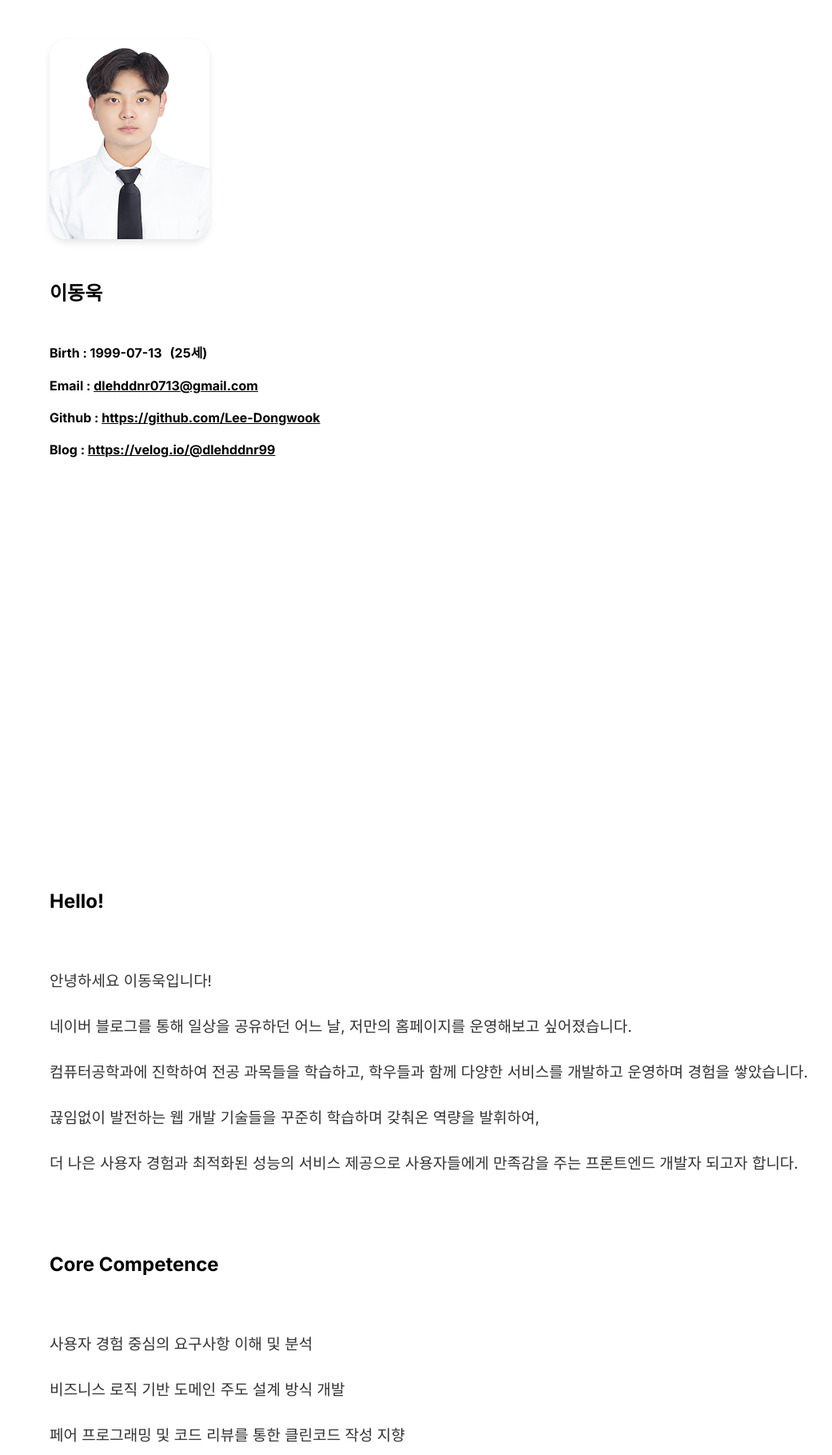
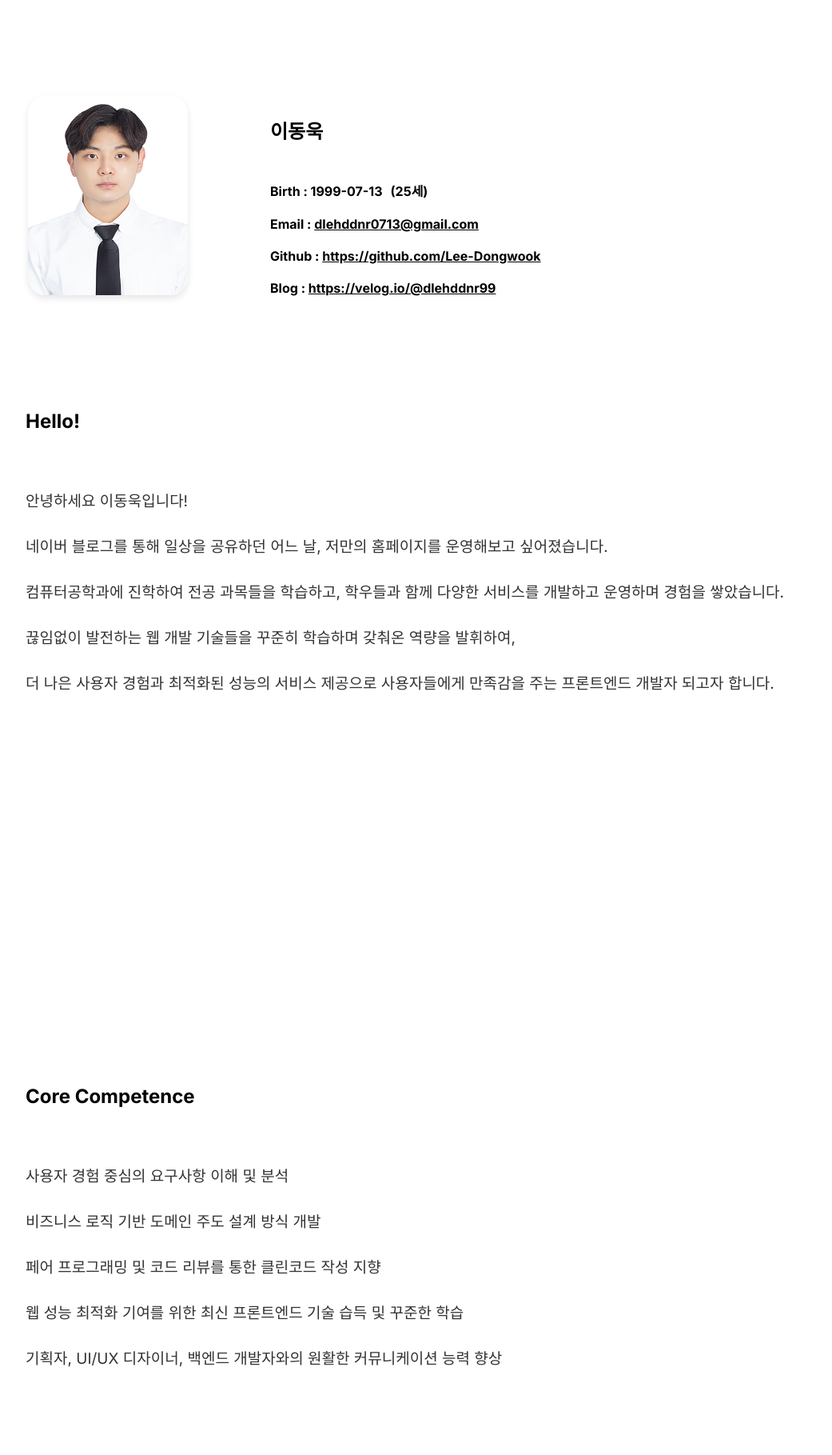
Before and after one commit to Lee-Dongwook/About-Me, a Next.js app in the folder profile/: page / in a window 1280 px wide. Shown: the part 341-2160 px from the top of the page at 80% size, without its empty margins (196-1237 px from the left). Built offline with nearby package versions, Linux system fonts and the light colour scheme.

Commit message:
fix : 메인 페이지 UI 수정 2024.01.15

```diff
--- a/profile/src/03-styles/introduce/index.ts
+++ b/profile/src/03-styles/introduce/index.ts
@@ -5,10 +5,10 @@ type CardContainerProps = {
 };
 
 export const IntroduceCardContainer = styled.div<CardContainerProps>`
-  padding: 250px;
+  padding: 220px;
   opacity: ${(props) => (props.animate ? 1 : 0)};
   transform: translateY(${(props) => (props.animate ? 0 : '150px')});
   transition:
-    opacity 5s ease,
+    opacity 5s ease-in-out,
     transform 5s ease;
 `;
--- a/profile/src/05-ui/basic/index.tsx
+++ b/profile/src/05-ui/basic/index.tsx
@@ -7,8 +7,13 @@ import type { BasicUiProps } from '@/05-ui/props.types';
 export const BasicComponent = ({ basicInfo }: BasicUiProps) => {
   return (
     <>
+      <table>
+        <tbody>
+          <tr>
+            <td>
               <BasicProfileImage src={my} width={200} height={250} alt='사진' />
-      <div>
+            </td>
+            <td style={{ padding: '100px' }}>
               <BasicName>{basicInfo.name}</BasicName>
               <br />
               <BasicDetails>
@@ -16,7 +21,8 @@ export const BasicComponent = ({ basicInfo }: BasicUiProps) => {
                 <span>({basicInfo.age}세)</span>
               </BasicDetails>
               <BasicDetails>
-          Email : <BasicLink href={`mailto:dlehddnr0713@gmail.com`}>{basicInfo.email}</BasicLink>
+                Email :{' '}
+                <BasicLink href={`mailto:dlehddnr0713@gmail.com`}>{basicInfo.email}</BasicLink>
               </BasicDetails>
               <BasicDetails>
                 Github :{' '}
@@ -25,7 +31,10 @@ export const BasicComponent = ({ basicInfo }: BasicUiProps) => {
               <BasicDetails>
                 Blog : <BasicLink href={`https://velog.io/@dlehddnr99`}>{basicInfo.blog}</BasicLink>
               </BasicDetails>
-      </div>
+            </td>
+          </tr>
+        </tbody>
+      </table>
     </>
   );
 };
--- a/profile/src/05-ui/introduce/index.tsx
+++ b/profile/src/05-ui/introduce/index.tsx
@@ -17,8 +17,6 @@ export const IntroduceComponent = ({
     <>
       <IntroduceCardContainer ref={firstCardRef} animate={firstCardInView}>
         <BasicComponent basicInfo={basicInfo} />
-      </IntroduceCardContainer>
-      <IntroduceCardContainer ref={secondCardRef} animate={secondCardInView}>
         <h2>Hello!</h2>
         <br />
         {introduceInfo.introduce.map((item, index) => {
@@ -36,7 +34,9 @@ export const IntroduceComponent = ({
             </p>
           );
         })}
-        <h2 style={{ marginTop: '100px' }}>Core Competence</h2>
+      </IntroduceCardContainer>
+      <IntroduceCardContainer ref={secondCardRef} animate={secondCardInView}>
+        <h2>Core Competence</h2>
         <br />
         {introduceInfo.keypoint.map((item, index) => {
           return (
```
Lines whose indentation alone changed are shown as unchanged.
